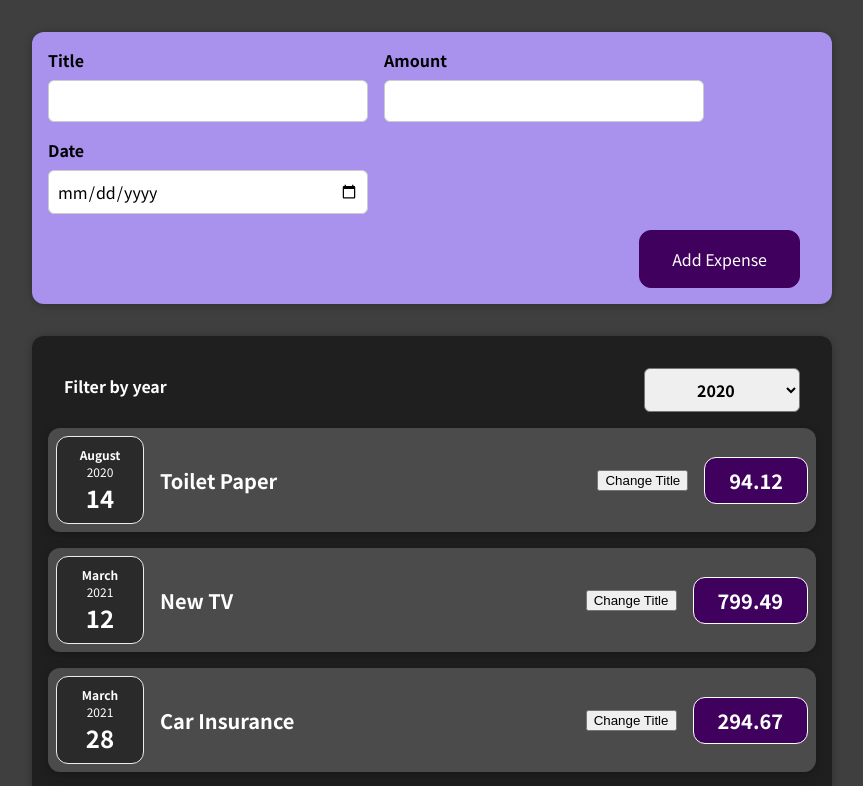
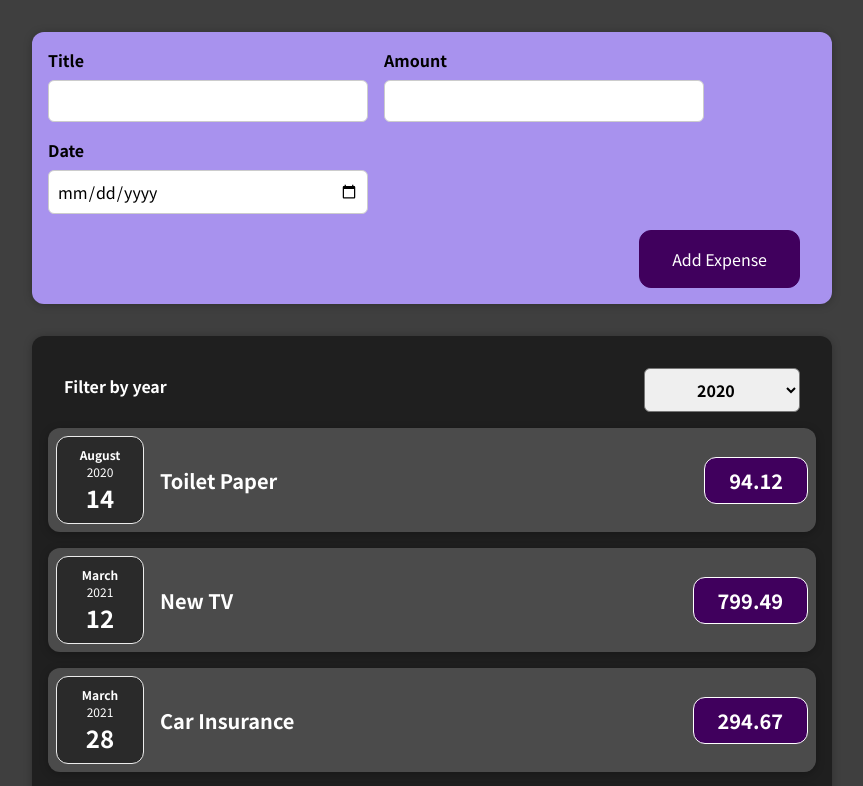
Before and after one commit to johndbigboi/Expense-Tracker, a React (Create React App) app in the folder react-expense-tracker/: page / in a window 1280 px wide. Shown: the top 786 px of the page, without its empty margins (208-1071 px from the left). Built offline with nearby package versions, Linux system fonts and the light colour scheme.

Commit message:
Commented button handler

```diff
--- a/react-expense-tracker/src/components/Expenses/ExpenseItem.js
+++ b/react-expense-tracker/src/components/Expenses/ExpenseItem.js
@@ -1,21 +1,20 @@
-import React, { useState } from 'react';
+import React from 'react';
 import ExpenseDate from './ExpenseDate';
 import Card from '../UI/Card';
 import './ExpenseItem.css';
 
 function ExpenseItem(props) {
-  const [title, setTitle] = useState(props.title);
-  const clickHandler = () => {
-    setTitle('Updated!!!');
-    console.log(title);
-  };
+  // const [title, setTitle] = useState(props.title);
+  // const clickHandler = () => {
+  //   setTitle('Updated!!!');
+  //   console.log(title);
+  // };
   return (
     <Card className="expense-item">
       <ExpenseDate date={props.date} />
       <div className="expense-item__description">
-        <h2>{title}</h2>
-        <button onClick={clickHandler}>Change Title</button>
-
+        <h2>{props.title}</h2>
+        {/* <button onClick={clickHandler}>Change Title</button> */}
         <div className="expense-item__price">{props.amount}</div>
       </div>
     </Card>
```
